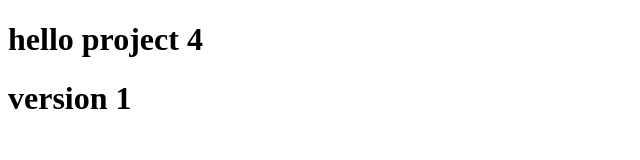
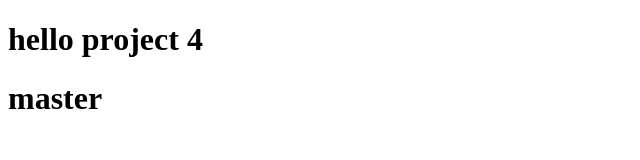
Before and after one commit to rishi-raj1/project4, a plain HTML site: page index.html in a window 1280 px wide. Shown: the full height of the page, 0-640 px from the left. Drawn offline with Linux system fonts and the light colour scheme.

Commit message:
change master

```diff
--- a/index.html
+++ b/index.html
@@ -10,7 +10,7 @@
 
 <body>
     <h1>hello project 4</h1>
-    <h1>version 1</h1>
+    <h1>master</h1>
 </body>
 
 </html>
```
